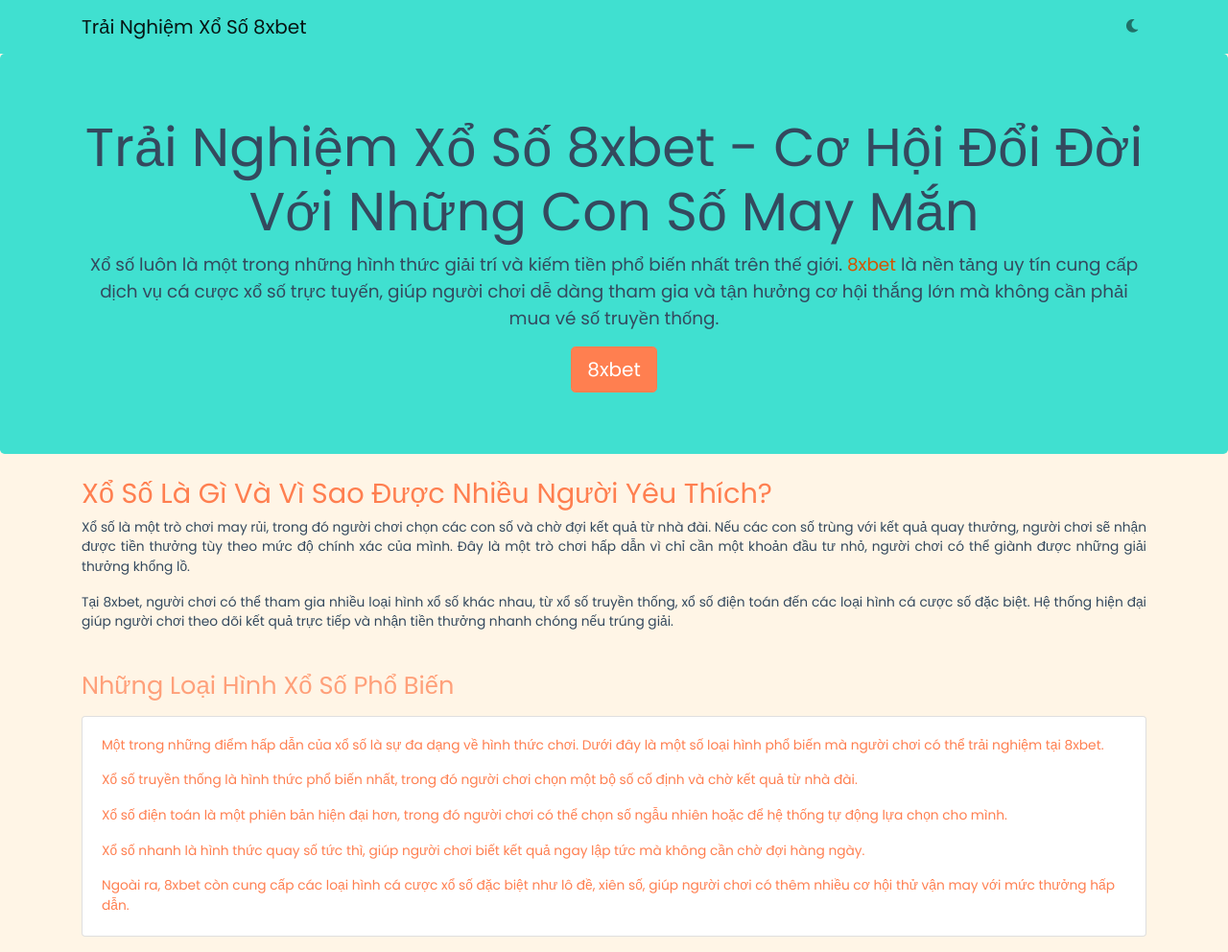
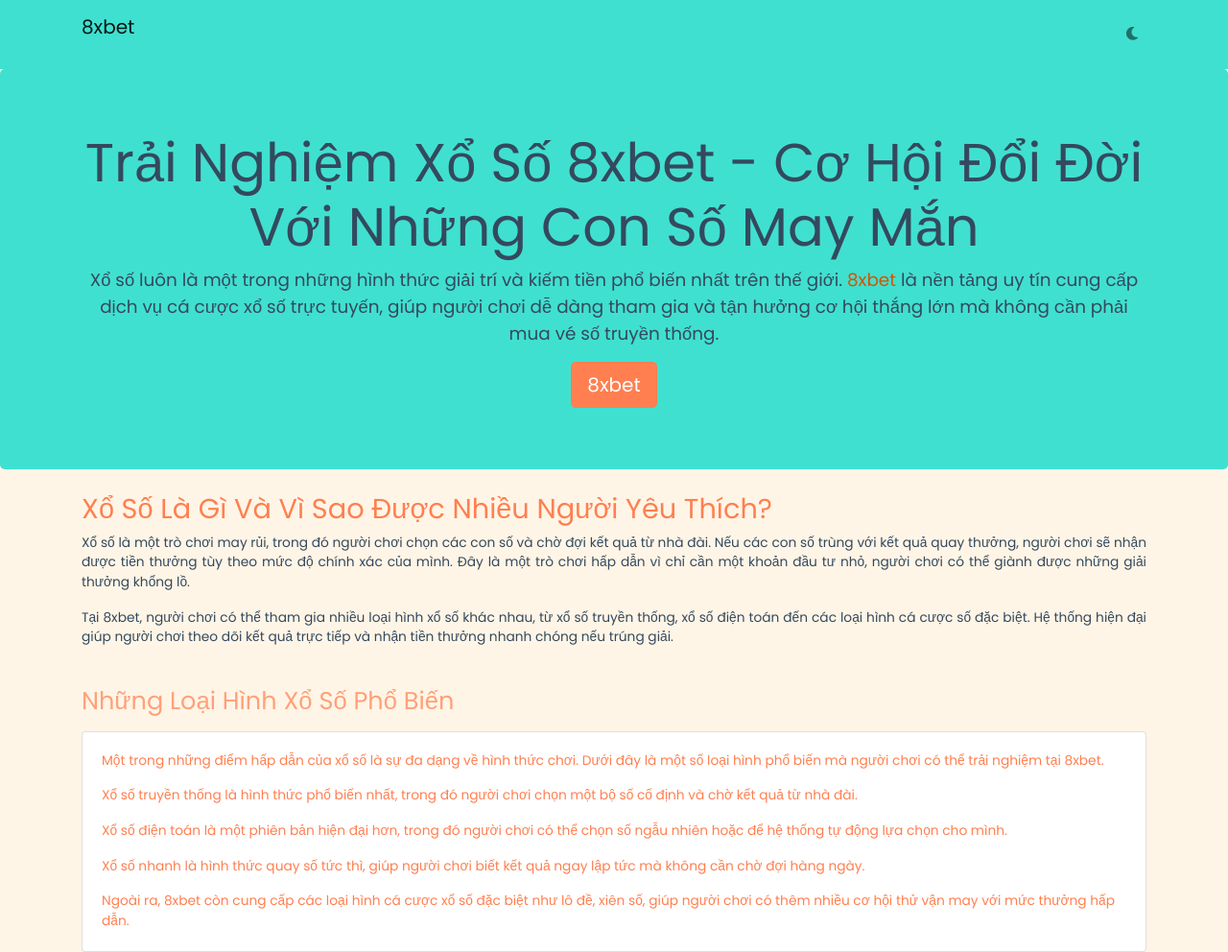
Before and after one commit to mufeed-bab/8xbet-xo-so, a plain HTML site: page index.html in a window 1280 px wide. Shown: the top 992 px of the page at 96% size. Drawn offline with nearby package versions, Linux system fonts and the light colour scheme.

Commit message:
title changed

```diff
--- a/index.html
+++ b/index.html
@@ -42,7 +42,7 @@
 
   <nav class="navbar navbar-expand-lg navbar-light">
     <div class="container">
-        <a class="navbar-brand" href="/" target="_blank">Trải Nghiệm Xổ Số 8xbet</a>
+        <p class="navbar-brand">8xbet</p>
         <ul class="navbar-nav ml-auto">
             <li class="nav-item">
                 <a class="nav-link" href="#" id="theme-toggle">
```
